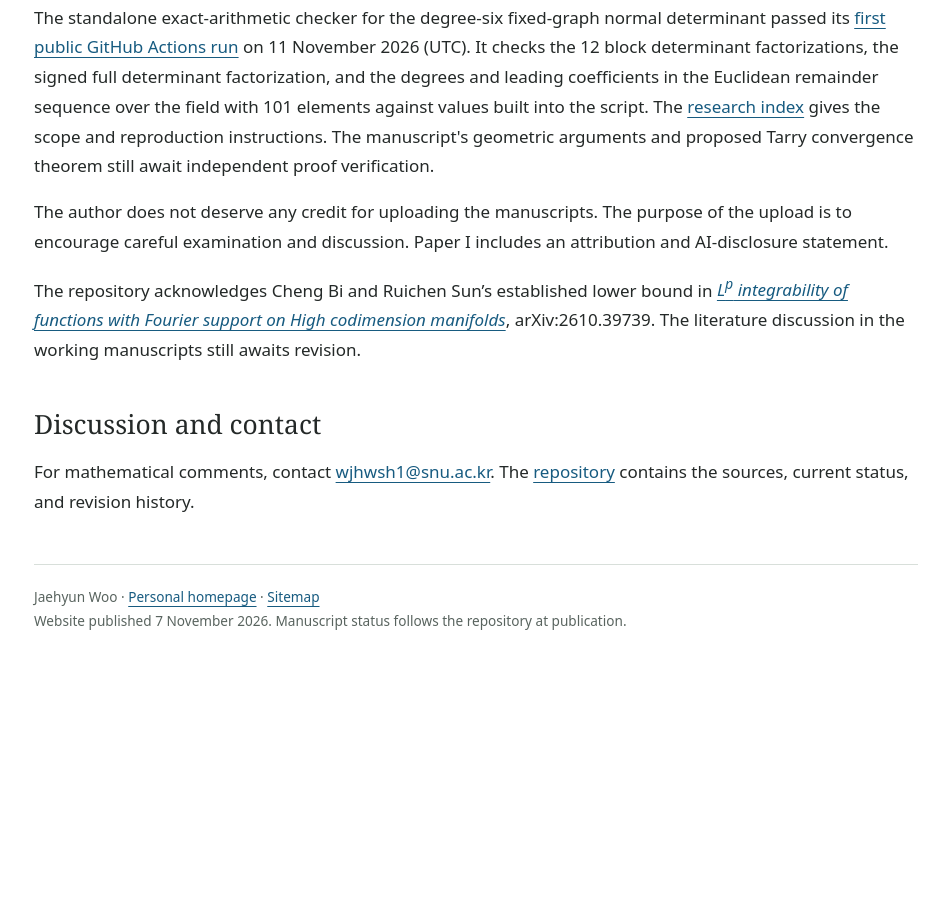
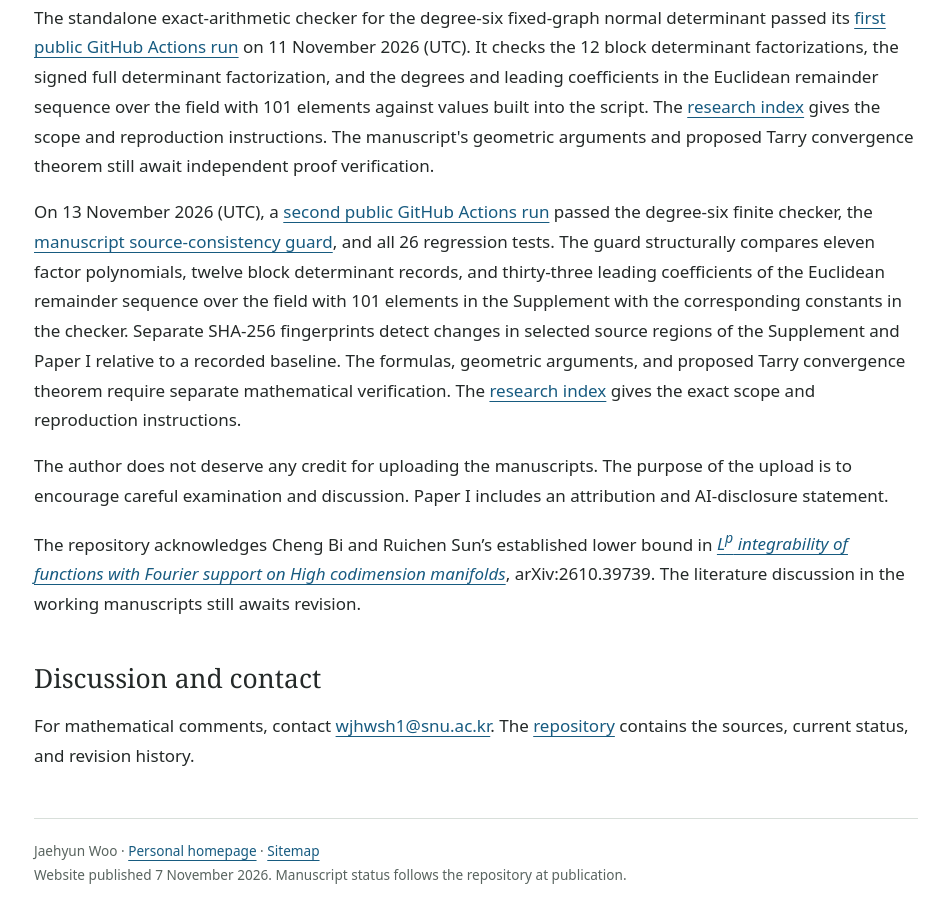
Before and after one commit to jaehwoo/3-dimensional-Tarry-s-problem, a plain HTML site: page index.html in a window 1280 px wide. Shown: the part 3173-4092 px from the top of the page, without its empty margins (164-1108 px from the left). Before the commit the page ends 3838 px from the top, so only its background shows below. Drawn offline with Linux system fonts and the light colour scheme.

Commit message:
Document degree-six source guard CI on project homepage

```diff
--- a/index.html
+++ b/index.html
@@ -94,6 +94,7 @@
         <p>On 13 November 2026, fresh Lean builds and declaration audits passed for three complete Paper I statements: parabolic collars, derivative good points and curved strips, and the algebraic surface packing cutoff. See the <a href="paper-i.html#lean-verification">exact statements and proof lines</a> and the <a href="https://github.com/jaehwoo/Tarry-problem-lean-checkpoint-backup/tree/main/verification-20261113-second-portfolio">published Lean sources and verification report</a>.</p>
         <p>On 13 November 2026, five complete Paper II lemmas passed fresh Lean builds and declaration audits. See the <a href="paper-ii.html#lean-verification">exact statements, proof lines, and verified scope</a> and the <a href="https://github.com/jaehwoo/Tarry-problem-lean-checkpoint-backup/tree/main/verification-20261113-paper-ii-portfolio">Lean sources and verification records</a>.</p>
         <p>The standalone exact-arithmetic checker for the degree-six fixed-graph normal determinant passed its <a href="https://github.com/jaehwoo/3-dimensional-Tarry-s-problem/actions/runs/43123858368">first public GitHub Actions run</a> on 11 November 2026 (UTC). It checks the 12 block determinant factorizations, the signed full determinant factorization, and the degrees and leading coefficients in the Euclidean remainder sequence over the field with 101 elements against values built into the script. The <a href="https://github.com/jaehwoo/3-dimensional-Tarry-s-problem/blob/main/RESEARCH_INDEX.md#degree-six-fixed-graph-normal-determinant-checker">research index</a> gives the scope and reproduction instructions. The manuscript's geometric arguments and proposed Tarry convergence theorem still await independent proof verification.</p>
+        <p>On 13 November 2026 (UTC), a <a href="https://github.com/jaehwoo/3-dimensional-Tarry-s-problem/actions/runs/43373157112">second public GitHub Actions run</a> passed the degree-six finite checker, the <a href="https://github.com/jaehwoo/3-dimensional-Tarry-s-problem/blob/cc2c28164c36429d4083d4fe07144bb156ad26ed/certificates/check_degree6_source.py">manuscript source-consistency guard</a>, and all 26 regression tests. The guard structurally compares eleven factor polynomials, twelve block determinant records, and thirty-three leading coefficients of the Euclidean remainder sequence over the field with 101 elements in the Supplement with the corresponding constants in the checker. Separate SHA-256 fingerprints detect changes in selected source regions of the Supplement and Paper I relative to a recorded baseline. The formulas, geometric arguments, and proposed Tarry convergence theorem require separate mathematical verification. The <a href="https://github.com/jaehwoo/3-dimensional-Tarry-s-problem/blob/main/RESEARCH_INDEX.md#degree-six-fixed-graph-normal-determinant-checker">research index</a> gives the exact scope and reproduction instructions.</p>
         <p>The author does not deserve any credit for uploading the manuscripts. The purpose of the upload is to encourage careful examination and discussion. Paper I includes an attribution and AI-disclosure statement.</p>
         <p>The repository acknowledges Cheng Bi and Ruichen Sun’s established lower bound in <a href="https://arxiv.org/abs/2610.39739"><cite>L<sup>p</sup> integrability of functions with Fourier support on High codimension manifolds</cite></a>, arXiv:2610.39739. The literature discussion in the working manuscripts still awaits revision.</p>
       </section>
```
